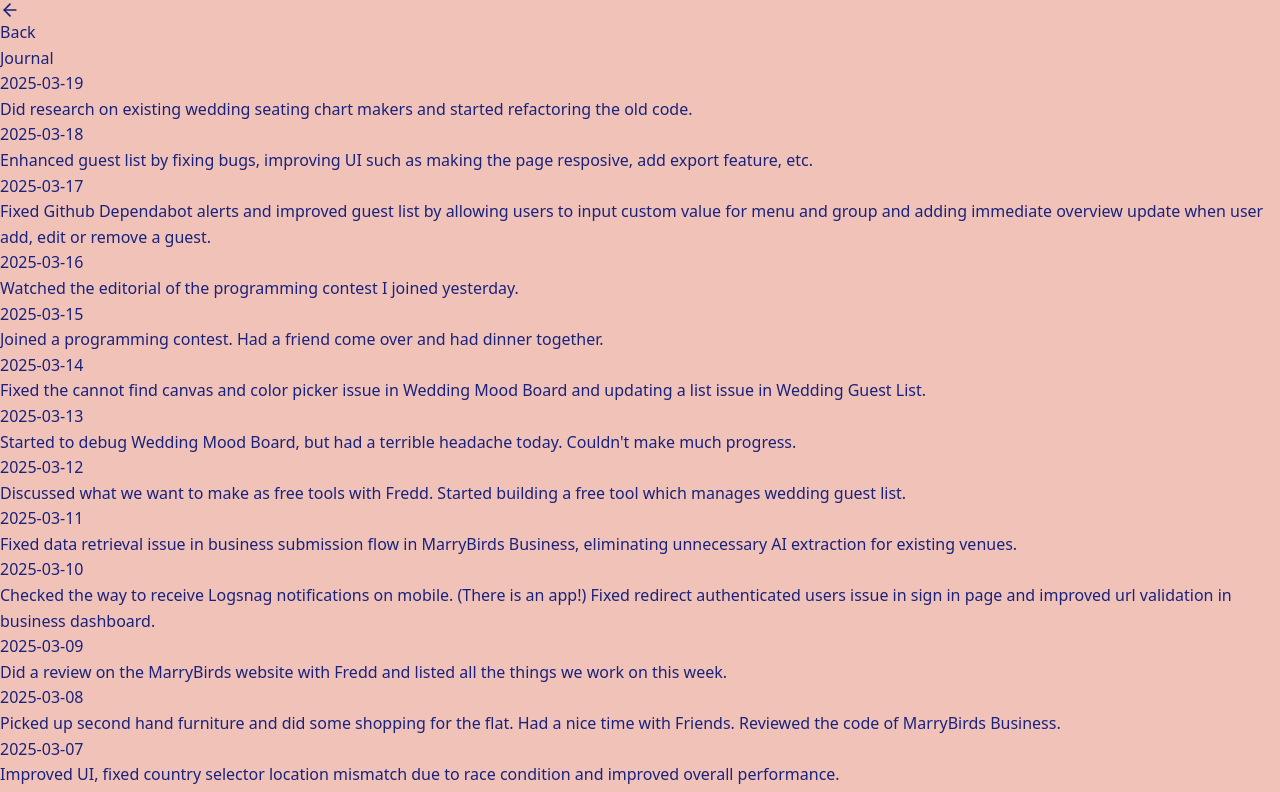
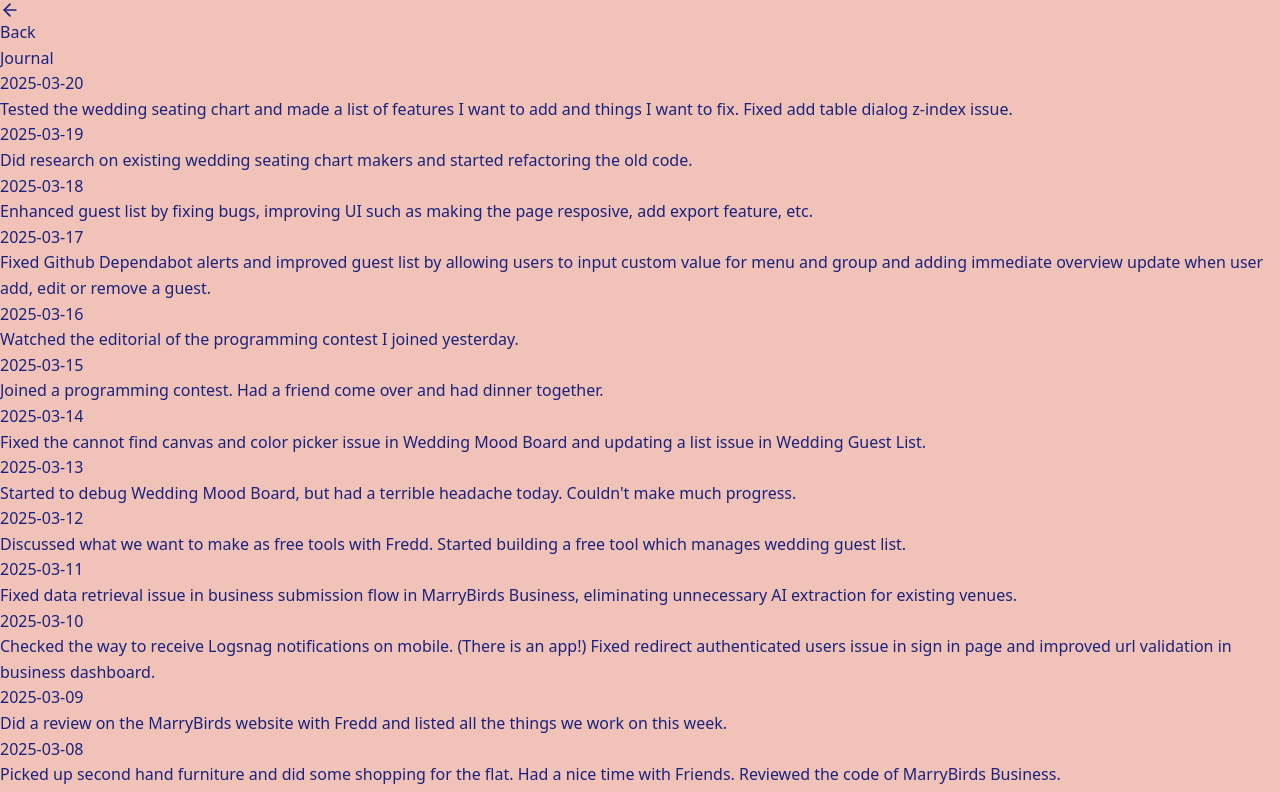
Before and after one commit to minamicode/minamicode.com, a Next.js app: page /journal in a window 1280 px wide. Shown: the top 792 px of the page. Built offline with nearby package versions, Linux system fonts and the light colour scheme.

Commit message:
add a journal entry

```diff
--- a/src/app/_components/JournalEntries.tsx
+++ b/src/app/_components/JournalEntries.tsx
@@ -6,6 +6,10 @@ type JournalEntry = {
 };
 
 const entries: JournalEntry[] = [
+  {
+    date: "2025-03-20",
+    text: "Tested the wedding seating chart and made a list of features I want to add and things I want to fix. Fixed add table dialog z-index issue.",
+  },
   {
     date: "2025-03-19",
     text: "Did research on existing wedding seating chart makers and started refactoring the old code.",
```
